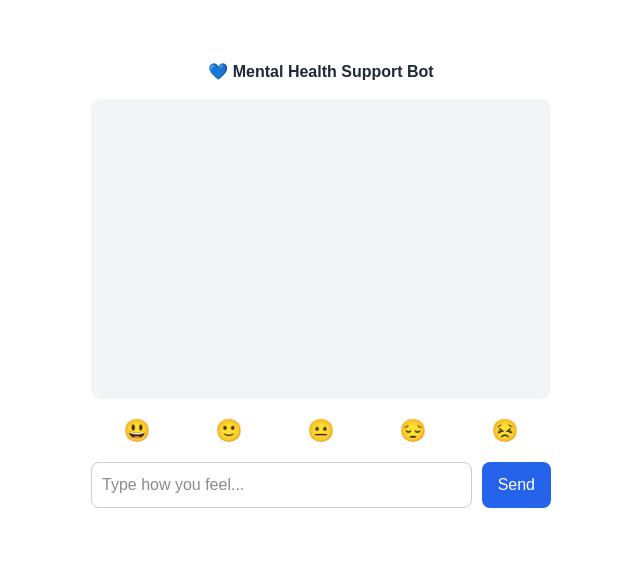
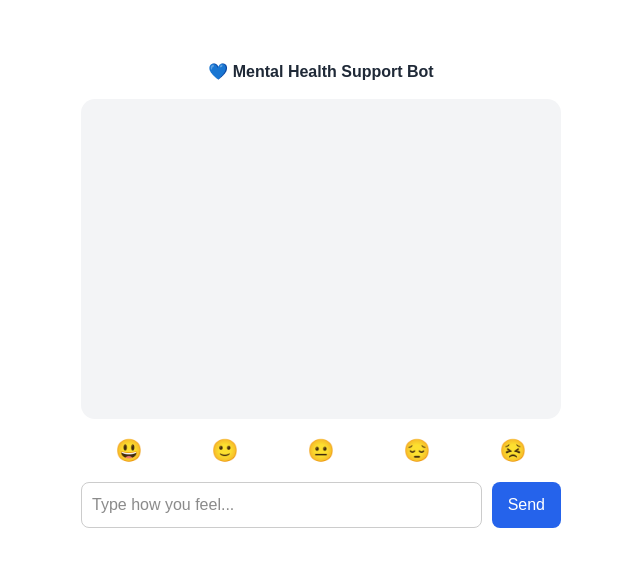
Before and after one commit to Anushka28-ai/mental-health-journal-chatbot, a Next.js app: page /chat in a window 1280 px wide. Shown: the top 566 px of the page, without its empty margins (319-959 px from the left). Built offline with nearby package versions, Linux system fonts and the light colour scheme.

Commit message:
Improve chat UI with typing +scroll

```diff
--- a/app/chat/page.tsx
+++ b/app/chat/page.tsx
@@ -1,17 +1,25 @@
 "use client";
 
-import { useState } from "react";
+import { useState, useRef, useEffect } from "react";
 
 export default function ChatPage() {
   const [message, setMessage] = useState("");
   const [messages, setMessages] = useState<
     { sender: "user" | "bot"; text: string }[]
   >([]);
+  const [isTyping, setIsTyping] = useState(false);
+
+  const bottomRef = useRef<HTMLDivElement | null>(null);
+
+  useEffect(() => {
+    bottomRef.current?.scrollIntoView({ behavior: "smooth" });
+  }, [messages, isTyping]);
 
   const sendMessage = async (text: string) => {
     if (!text) return;
 
     setMessages((prev) => [...prev, { sender: "user", text }]);
+    setIsTyping(true);
 
     try {
       const res = await fetch(
@@ -28,16 +36,19 @@ export default function ChatPage() {
 
       const data = await res.json();
 
-      // ✅ ONLY THIS — backend sends { reply: "..." }
+      setTimeout(() => {
         setMessages((prev) => [
           ...prev,
           { sender: "bot", text: data.reply },
         ]);
+        setIsTyping(false);
+      }, 700);
     } catch {
       setMessages((prev) => [
         ...prev,
         { sender: "bot", text: "Backend not responding 💔" },
       ]);
+      setIsTyping(false);
     }
 
     setMessage("");
@@ -61,6 +72,12 @@ export default function ChatPage() {
             {msg.text}
           </div>
         ))}
+
+        {isTyping && (
+          <div style={styles.typing}>Bot is typing…</div>
+        )}
+
+        <div ref={bottomRef} />
       </div>
 
       <div style={styles.emojiRow}>
@@ -81,6 +98,7 @@ export default function ChatPage() {
           value={message}
           onChange={(e) => setMessage(e.target.value)}
           placeholder="Type how you feel..."
+          onKeyDown={(e) => e.key === "Enter" && sendMessage(message)}
         />
         <button style={styles.sendBtn} onClick={() => sendMessage(message)}>
           Send
@@ -92,7 +110,7 @@ export default function ChatPage() {
 
 const styles = {
   container: {
-    maxWidth: "500px",
+    maxWidth: "520px",
     margin: "40px auto",
     padding: "20px",
     fontFamily: "Arial, sans-serif",
@@ -100,18 +118,17 @@ const styles = {
   heading: {
     textAlign: "center" as const,
     marginBottom: "15px",
-  color: "#1f2937", // dark gray (visible & classy)
+    color: "#1f2937",
     fontWeight: "bold",
   },
-
   chatBox: {
     display: "flex",
     flexDirection: "column" as const,
     gap: "10px",
-    height: "300px",
+    height: "320px",
     overflowY: "auto" as const,
-    padding: "10px",
-    borderRadius: "10px",
+    padding: "14px",
+    borderRadius: "14px",
     background: "#f3f4f6",
   },
   message: {
@@ -119,6 +136,13 @@ const styles = {
     borderRadius: "16px",
     maxWidth: "75%",
     fontSize: "14px",
+    boxShadow: "0 2px 6px rgba(0,0,0,0.05)",
+  },
+  typing: {
+    fontSize: "13px",
+    color: "#6b7280",
+    fontStyle: "italic",
+    marginLeft: "4px",
   },
   emojiRow: {
     display: "flex",
@@ -130,6 +154,7 @@ const styles = {
     background: "transparent",
     border: "none",
     cursor: "pointer",
+    transition: "transform 0.1s",
   },
   inputRow: {
     display: "flex",
```
Lines whose indentation alone changed are shown as unchanged.
